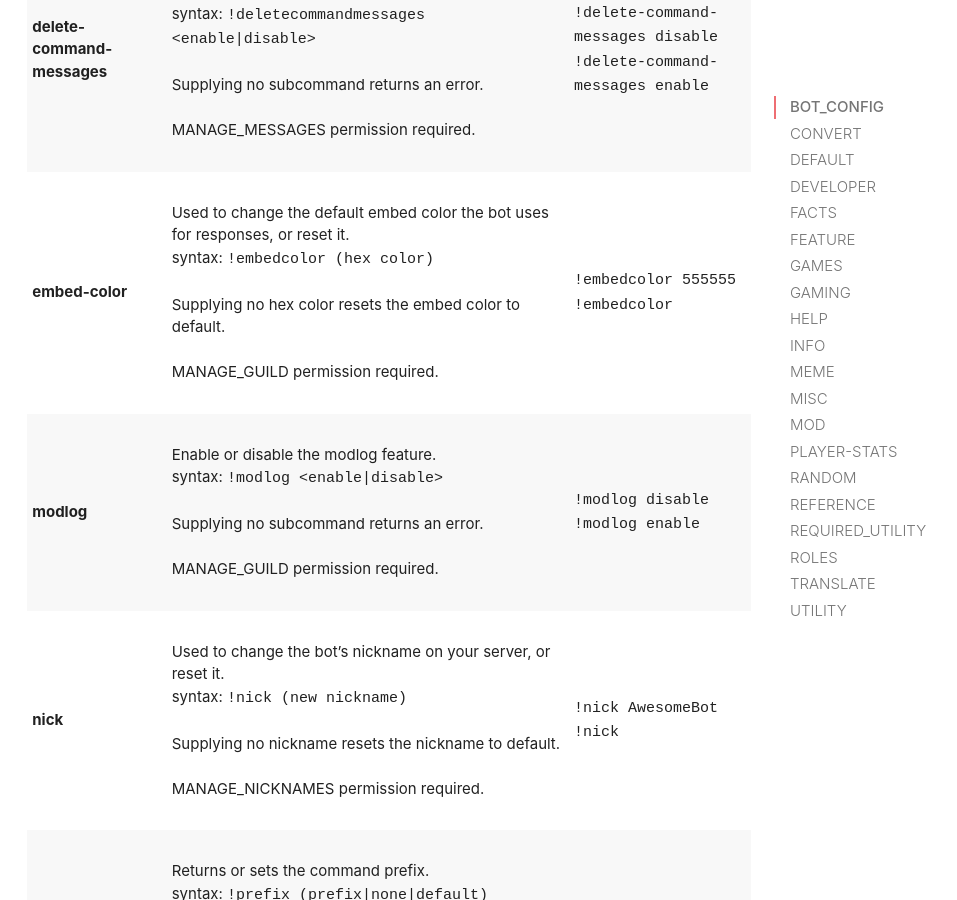
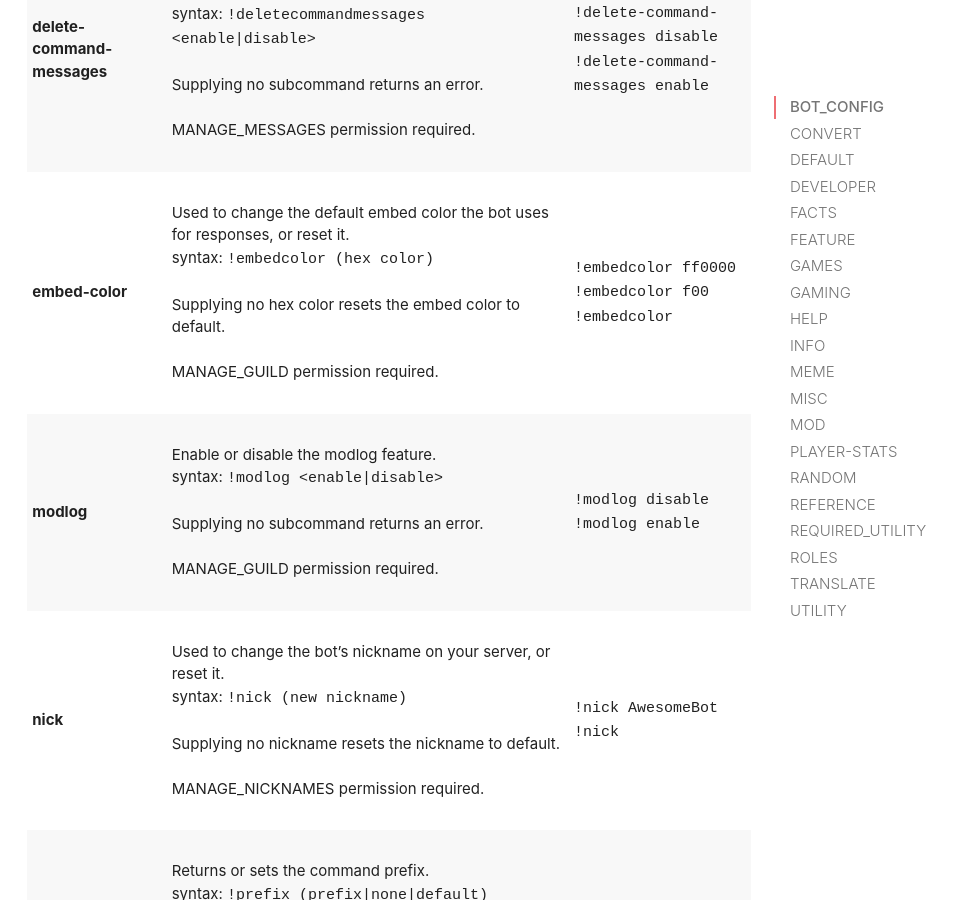
Before and after one commit to Spudnik-Group/Spudnik-Docs, a Jekyll site: the page built from commands.md, in a window 1280 px wide and 900 px high, scrolled down 488 px. Shown: the whole window, without its empty margins (176-1133 px from the left). Built offline with Jekyll 4.4.1, drawn with Linux system fonts in a browser that asks for light colours; nearby versions of some CDN libraries.

Commit message:
Add 3 character hex code

```diff
--- a/_data/command_groups/bot_config/embed-color.yml
+++ b/_data/command_groups/bot_config/embed-color.yml
@@ -1,3 +1,4 @@
 usage:
-  - "!embedcolor 555555"
+  - "!embedcolor ff0000"
+  - "!embedcolor f00"
   - "!embedcolor"
```
